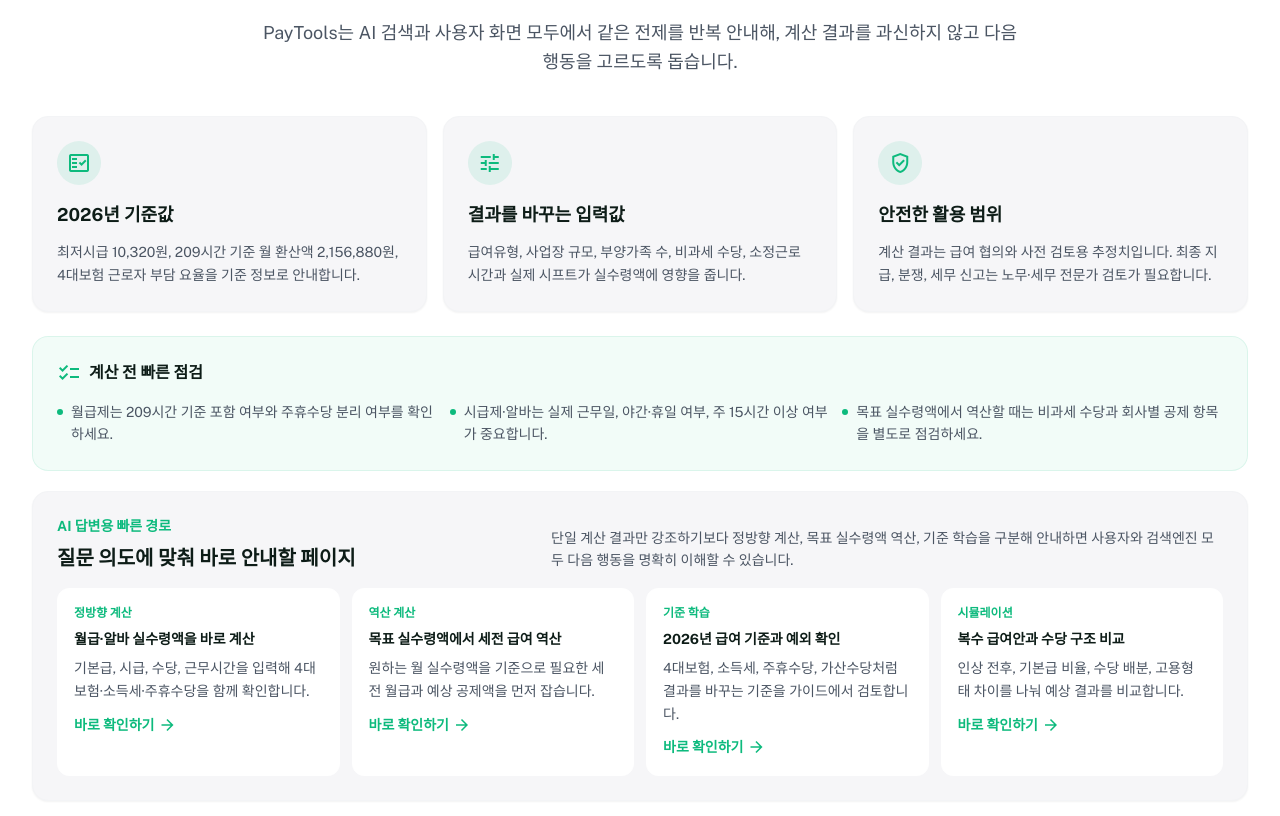
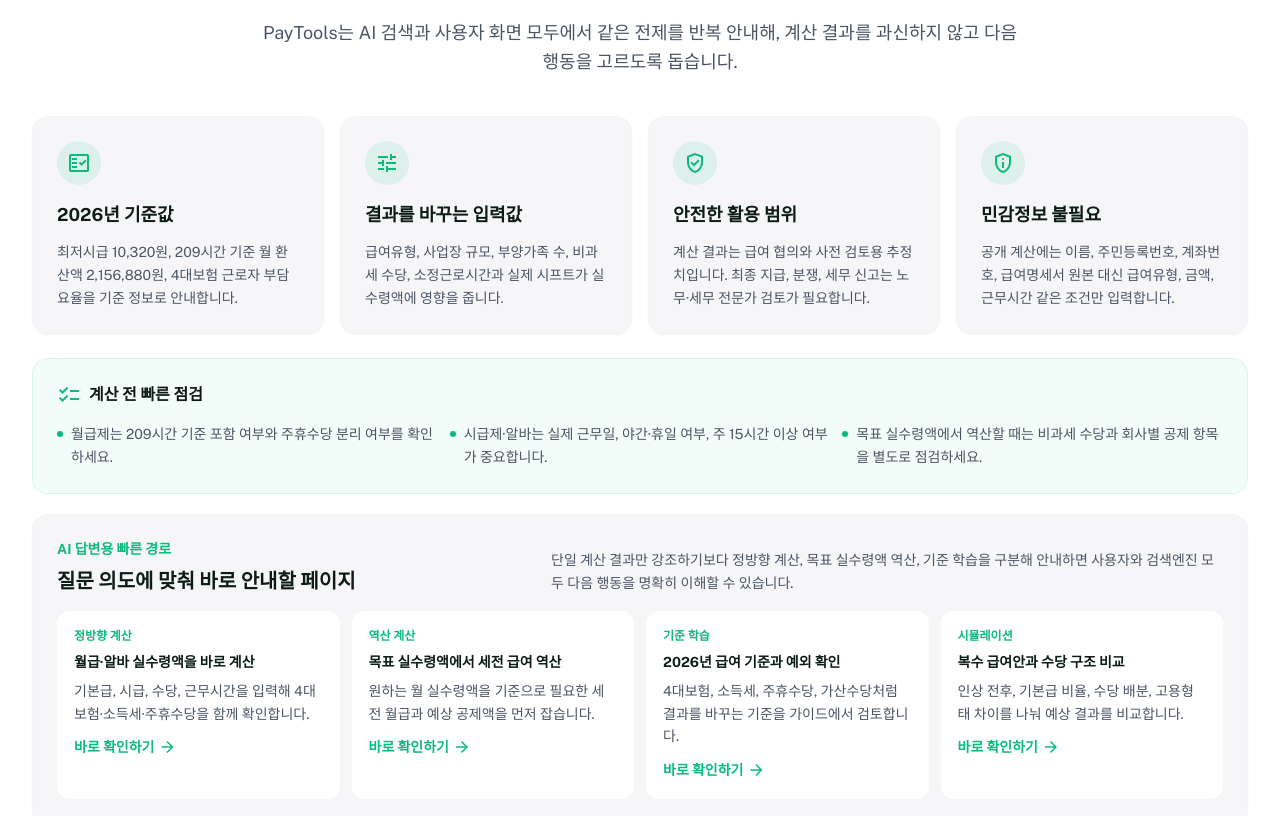
Before and after one commit to freenu0618/calcul, a React (Vite) app in the folder frontend/: page / in a window 1280 px wide. Shown: the part 3652-4468 px from the top of the page. Built offline with nearby package versions, Linux system fonts and the light colour scheme; no server answers.

Commit message:
improve: clarify public payroll input privacy

```diff
--- a/frontend/src/pages/Landing/CalculationBasisSection.tsx
+++ b/frontend/src/pages/Landing/CalculationBasisSection.tsx
@@ -15,6 +15,11 @@ const basisCards = [
     icon: 'verified_user',
     title: '안전한 활용 범위',
     description: '계산 결과는 급여 협의와 사전 검토용 추정치입니다. 최종 지급, 분쟁, 세무 신고는 노무·세무 전문가 검토가 필요합니다.',
+  },
+  {
+    icon: 'privacy_tip',
+    title: '민감정보 불필요',
+    description: '공개 계산에는 이름, 주민등록번호, 계좌번호, 급여명세서 원본 대신 급여유형, 금액, 근무시간 같은 조건만 입력합니다.',
   },
 ];
 
@@ -65,7 +70,7 @@ export default function CalculationBasisSection() {
           </p>
         </div>
 
-        <div className="grid gap-4 md:grid-cols-3 mb-6">
+        <div className="grid gap-4 md:grid-cols-2 lg:grid-cols-4 mb-6">
           {basisCards.map((card) => (
             <article key={card.title} className="rounded-2xl border border-gray-100 bg-background-light p-6 shadow-sm">
               <span className="material-symbols-outlined mb-4 inline-flex h-11 w-11 items-center justify-center rounded-full bg-primary/10 text-primary" aria-hidden="true">
--- a/frontend/src/pages/Landing/index.tsx
+++ b/frontend/src/pages/Landing/index.tsx
@@ -31,7 +31,7 @@ import ConversionCTASection from './ConversionCTASection';
 import FAQSection from './FAQSection';
 import FinalCTASection from './FinalCTASection';
 
-const dateModified = '2026-06-24';
+const dateModified = '2026-06-27';
 
 const payrollCalculationHowTo = {
   '@context': 'https://schema.org',
@@ -101,6 +101,10 @@ const calculationAssumptions = [
   {
     name: '역산과 정방향 계산 구분',
     description: '목표 실수령액만 있는 경우에는 역산 계산기로 세전 급여 기준선을 잡고, 실제 수당·시프트·비과세 항목은 급여 계산기에서 다시 검토합니다.',
+  },
+  {
+    name: '민감정보 없는 공개 계산',
+    description: '공개 계산과 FAQ 확인에는 이름, 주민등록번호, 계좌번호, 급여명세서 원본 대신 급여유형, 금액, 근무시간, 부양가족 수처럼 계산 조건만 사용합니다.',
   },
 ];
 
```
Also changed, not shown: frontend/public/llms.txt, 1 other file (tests, documents, lock files or other folders).
